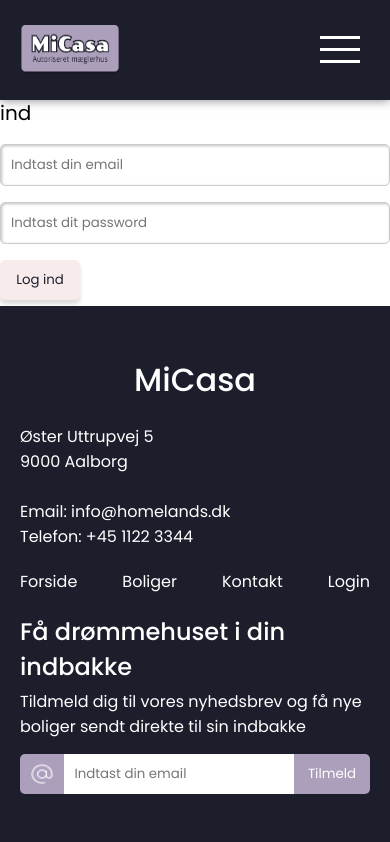
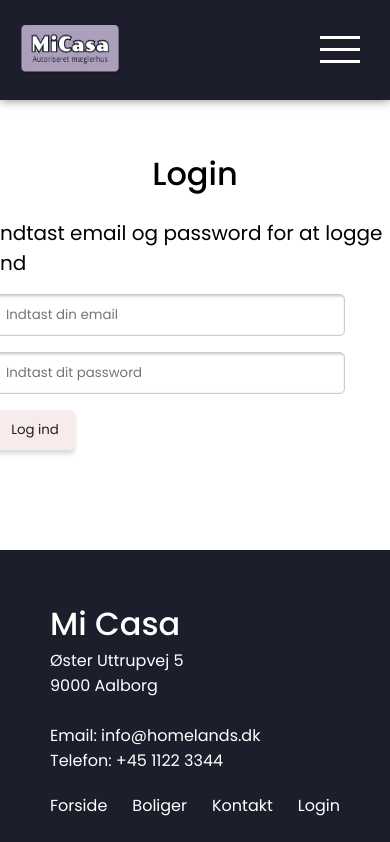
Before and after one commit to hckjensen/MiCasa-Eksamen, a React (Vite) app in the folder svendeprøve/: page /login in a window 390 px wide. Shown: the top 842 px of the page. Built offline with nearby package versions, Linux system fonts and the light colour scheme; no server answers; the database is empty.

Commit message:
Final commit

```diff
--- a/svendeprøve/src/components/Admin/Admin.module.scss
+++ b/svendeprøve/src/components/Admin/Admin.module.scss
@@ -70,3 +70,52 @@
         }
     }
 }
+
+
+
+// MEDIA QUERIES
+
+@media (max-width: 500px) {
+    .adminWrapper {
+        // flex-direction: column;
+
+        div {
+            width: 50%;
+            margin: 0;
+        }
+
+        .adminSection {
+            border-right: none;
+            padding-right: 0;
+            width: 80%;
+
+            table {
+                thead {
+                    display: none;
+                }
+
+                tbody {
+                    display: flex;
+                    flex-direction: column;
+                    gap: 20px;
+                }
+            }
+        }
+
+        .row {
+            display: flex;
+            flex-direction: column;
+            gap: 20px;
+            height: auto;
+
+            .buttons {
+                display: flex;
+                gap: 10px;
+                height: 50px;
+                font-size: 10px;
+                align-items: center;
+                justify-content: center;
+            }
+        }
+    }
+}
--- a/svendeprøve/src/components/ContentWrapper/ContentWrapper.module.scss
+++ b/svendeprøve/src/components/ContentWrapper/ContentWrapper.module.scss
@@ -25,6 +25,7 @@
         flex-direction: column;
         align-items: center;
         margin: 0 auto;
+        margin-top: 150px;
 
         .contentHeader {
             flex-direction: column;
--- a/svendeprøve/src/components/Estates/Estates.module.scss
+++ b/svendeprøve/src/components/Estates/Estates.module.scss
@@ -428,7 +428,7 @@ a {
 
     .frontpageWrapper {
         flex-direction: column;
-        margin-top: 650px;
+        margin-top: 480px;
         margin-bottom: 50px;
 
         .navButton {
--- a/svendeprøve/src/components/Estates/Modals.module.scss
+++ b/svendeprøve/src/components/Estates/Modals.module.scss
@@ -42,3 +42,15 @@
     justify-content: center;
     z-index: 9999;
 }
+
+
+
+/* Media queries */
+
+@media (max-width: 500px) {
+    .modal {
+        padding: 1px;
+        width: 800%;
+        height: 50%;
+    }
+}
--- a/svendeprøve/src/components/Footer/Footer.jsx
+++ b/svendeprøve/src/components/Footer/Footer.jsx
@@ -10,7 +10,7 @@ const Footer = ({ navItems }) => {
 
     return (
         <footer className={styles.footer}>
-            <ContentWrapper title="MiCasa">
+            <h1>Mi Casa</h1>
             <div className={styles.content}>
                 <section className={styles.contact}>
                     <ul>
@@ -37,7 +37,7 @@ const Footer = ({ navItems }) => {
                 </section>
                 <NewsLetterForm />
             </div>
-            </ContentWrapper>
+
         </footer>
     )
 }
--- a/svendeprøve/src/components/Footer/Footer.module.scss
+++ b/svendeprøve/src/components/Footer/Footer.module.scss
@@ -4,7 +4,7 @@
     height: 300px;
     background-color: $black;
     color: white;
-    padding-top: 50px;
+    padding: 50px;
 }
 
 .content {
@@ -66,9 +66,13 @@ nav {
         display: flex;
         flex-direction: column;
         height: auto;
-        padding: 50px 20px;
+        // padding: 50px 20px;
         align-items: left;
 
+    }
+
+    .contentWrapper {
+        margin-top: -100px;
     }
 
     .content {
--- a/svendeprøve/src/components/Login/Login.module.scss
+++ b/svendeprøve/src/components/Login/Login.module.scss
@@ -42,3 +42,21 @@
         background-color: $thistle;
     }
 }
+
+
+/*  Media queries*/
+
+@media (max-width: 500px) {
+    .loginForm {
+        margin-bottom: 50px;
+
+        form {
+            width: 400px;
+            margin: 0 auto;
+
+            input {
+                width: 350px;
+            }
+        }
+    }
+}
```
Lines whose indentation alone changed are shown as unchanged.
